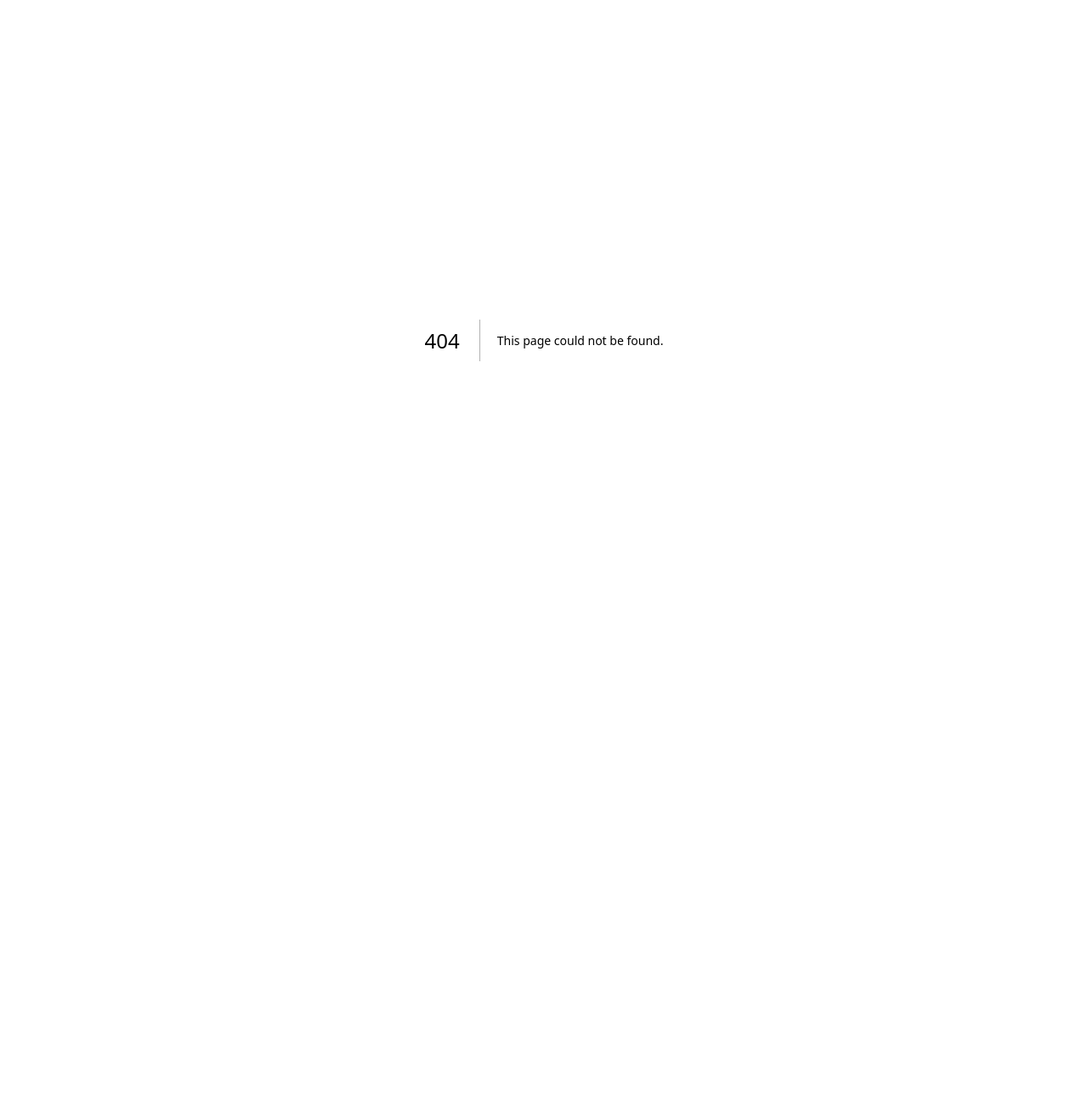
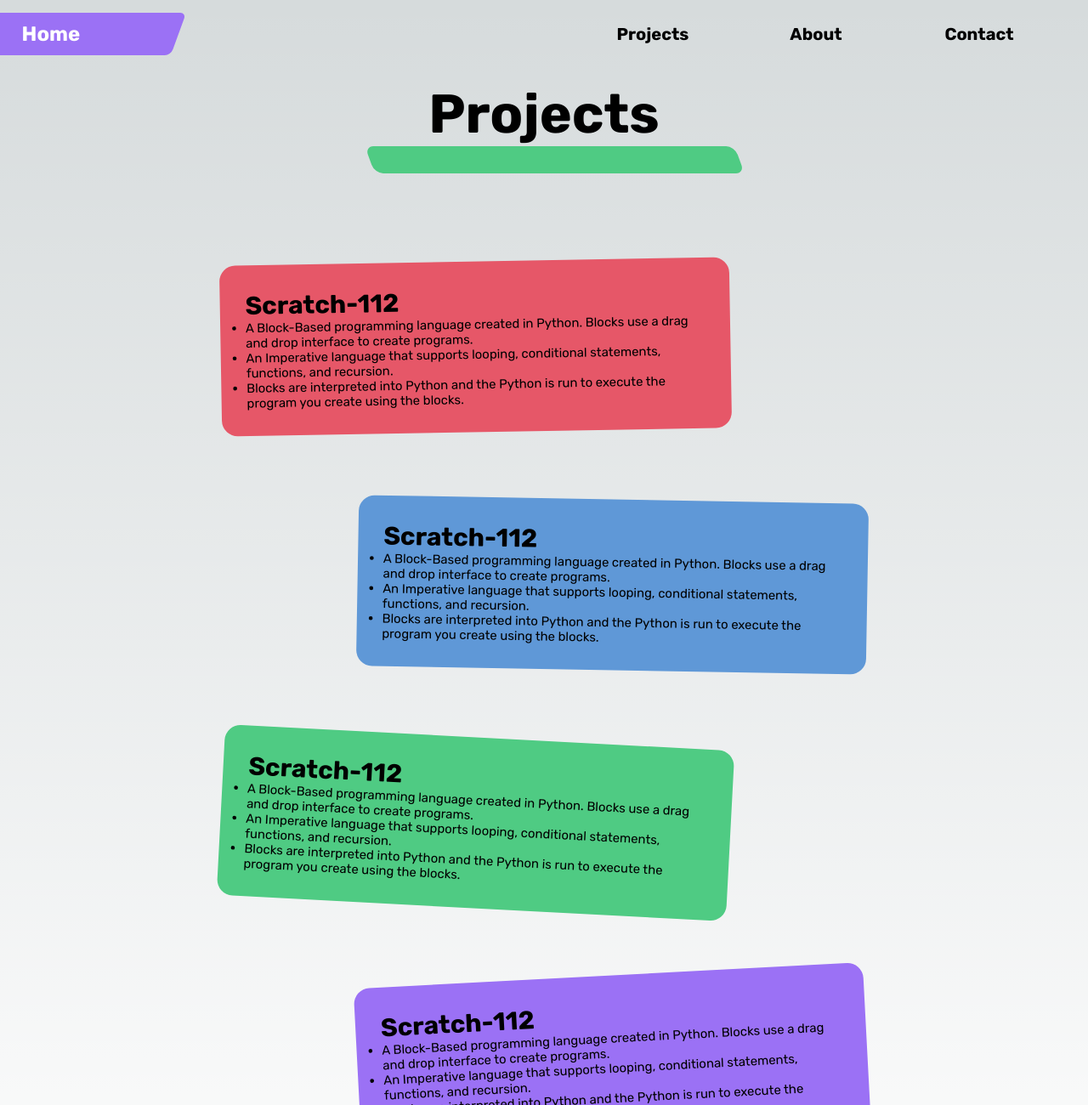
Before and after one commit to tomyyyD/Portfolio_Site, a Next.js app: page /projects in a window 1280 px wide. Before the commit this address had no page. Shown: the top 1300 px of the page at 85% size. Before the commit the page ends 800 px from the top, so only its background shows below. Built offline with nearby package versions, Linux system fonts and the light colour scheme.

Commit message:
starting on projects page

```diff
--- a/Components/header.tsx
+++ b/Components/header.tsx
@@ -12,7 +12,7 @@ export default function Header() {
       <div className={`${rubik.className} ${styles.header}`}>
         <div className={styles.logo}>
           <div className={styles.logo_decoration}></div>
-          <Link href="">
+          <Link href="/">
             <h2 className={styles.logo_image}>
               Home
             </h2>
@@ -20,7 +20,7 @@ export default function Header() {
         </div>
         <div className={styles.links}>
           <div className={styles.link_container}>
-            <Link href="/Projects" className={styles.header_link}>
+            <Link href="/projects" className={styles.header_link}>
               <h1>Projects</h1>
             </Link>
           </div>
@@ -30,7 +30,7 @@ export default function Header() {
             </Link>
           </div>
           <div className={styles.link_container}>
-            <Link href="/Contact" className={styles.header_link}>
+            <Link href="/contact" className={styles.header_link}>
               <h1>Contact</h1>
             </Link>
           </div>
--- a/pages/index.tsx
+++ b/pages/index.tsx
@@ -60,7 +60,7 @@ export default function Home() {
               <ul className={styles.grid_content}>
                 <li><p>If you are interested in working with me, let me know!</p></li>
               </ul>
-              <Link href="/Contact">
+              <Link href="/contact">
                 <div>
                   <p>Learn More</p>
                   <hr></hr>
@@ -73,7 +73,7 @@ export default function Home() {
                 <li>OJR TPAC site - a website for a technology help club.</li>
                 <li>Physics Simulation - a site simulating round particles.</li>
               </ul>
-              <Link href="/Projects">
+              <Link href="/projects">
                 <div>
                   <p>Learn More</p>
                   <hr></hr>
--- /dev/null
+++ b/pages/projects/index.tsx
@@ -0,0 +1,72 @@
+import { Rubik } from "@next/font/google";
+import Head from "next/head";
+import Header from "../../Components/header";
+import generics from "../../styles/generics.module.css";
+import styles from "../../styles/Home.module.css";
+
+const rubik = Rubik({ subsets: ['latin'] })
+
+// returns a random angle in [-4, 4)
+function randomAngle(): number {
+  return Math.floor((Math.random() * 8) - 4);
+}
+
+export default function Home() {
+  return (
+    <>
+      <Head>
+        <title>Projects</title>
+        <link rel="icon" href="/favicon.ico" />
+      </Head>
+      <Header></Header>
+      <main className={`${styles.main} ${rubik.className}`}>
+        <div className={styles.title_text}>
+          <h1 className={styles.header_text}>Projects</h1>
+          <div className={`${generics.main_green} ${styles.header_underline}`}></div>
+        </div>
+        <div className={styles.projects_list}>
+          <div className={styles.project_left}>
+            <div className={`${generics.ccw_1} ${generics.main_red} ${styles.project_container}`}>
+              <h1>Scratch-112</h1>
+              <ul>
+                <li>A Block-Based programming language created in Python. Blocks use a drag and drop interface to create programs.</li>
+                <li>An Imperative language that supports looping, conditional statements, functions, and recursion.</li>
+                <li>Blocks are interpreted into Python and the Python is run to execute the program you create using the blocks.</li>
+              </ul>
+            </div>
+          </div>
+          <div className={styles.project_right}>
+            <div className={`${generics.cw_1} ${generics.secondary_blue} ${styles.project_container}`}>
+              <h1>Scratch-112</h1>
+              <ul>
+                <li>A Block-Based programming language created in Python. Blocks use a drag and drop interface to create programs.</li>
+                <li>An Imperative language that supports looping, conditional statements, functions, and recursion.</li>
+                <li>Blocks are interpreted into Python and the Python is run to execute the program you create using the blocks.</li>
+              </ul>
+            </div>
+          </div>
+          <div className={styles.project_left}>
+            <div className={`${generics.cw_3} ${generics.main_green} ${styles.project_container}`}>
+              <h1>Scratch-112</h1>
+              <ul>
+                <li>A Block-Based programming language created in Python. Blocks use a drag and drop interface to create programs.</li>
+                <li>An Imperative language that supports looping, conditional statements, functions, and recursion.</li>
+                <li>Blocks are interpreted into Python and the Python is run to execute the program you create using the blocks.</li>
+              </ul>
+            </div>
+          </div>
+          <div className={styles.project_right}>
+            <div className={`${generics.ccw_3} ${generics.main_purple} ${styles.project_container}`}>
+              <h1>Scratch-112</h1>
+              <ul>
+                <li>A Block-Based programming language created in Python. Blocks use a drag and drop interface to create programs.</li>
+                <li>An Imperative language that supports looping, conditional statements, functions, and recursion.</li>
+                <li>Blocks are interpreted into Python and the Python is run to execute the program you create using the blocks.</li>
+              </ul>
+            </div>
+          </div>
+        </div>
+      </main>
+    </>
+  )
+}
--- a/styles/Home.module.css
+++ b/styles/Home.module.css
@@ -195,32 +195,54 @@
   width: 100%;
 }
 
-.projects_container {
+.header_text {
+  text-align: center;
+}
+
+.header_underline {
+  border-radius: 10px;
+  height: 2rem;
+  width: 100%;
+  transform: translate(3%) skew(20deg);
+}
+
+.projects_list {
+  margin: 4rem 0;
   display: flex;
   flex-direction: column;
-  width: 100%;
+  width: 80%;
+  justify-content: center;
   align-items: center;
 }
 
-.projects_title {
+.project_right {
   display: flex;
-  margin-bottom: 40px;
+  justify-content: right;
+  width: 100%;
+  padding: 2rem;
 }
 
-.projects_title::after {
-  content: '';
-  position: absolute;
-  background-color: var(--main-purple);
-  transform: translateY(1.5rem);
-  width: 10rem;
-  height: 10px;
-  z-index: -1;
+.project_left {
+  display: flex;
+  justify-content: left;
+  width: 100%;
+  padding: 2rem;
 }
 
 .project_container {
-  display: flex;
-  width: 90%;
+  width: 80%;
+  border-radius: 20px;
+  padding: 2rem;
+  transition: transform 200ms;
+}
 
+.project_container:hover {
+  transform: scale(100%) rotate(0deg);
+}
+
+.project_container:after {
+  position: absolute;
+  content: "";
 }
 
 @media (max-width: 1400px) and (min-width: 900px) {
--- /dev/null
+++ b/styles/generics.module.css
@@ -0,0 +1,48 @@
+
+/* colors */
+.main_purple {
+    background-color: var(--main-purple);
+}
+
+.main_blue {
+    background-color: var(--main-blue);
+}
+
+.secondary_blue {
+    background-color: var(--secondary-blue);
+}
+
+.main_red {
+    background-color: var(--main-red);
+}
+
+.main_green {
+    background-color: var(--main-green);
+}
+
+/* Rotations*/
+.ccw_1 {
+    transform: scale(93%)rotate(-1deg);
+}
+.ccw_2 {
+    transform: scale(93%)rotate(-2deg);
+}
+.ccw_3 {
+    transform: scale(93%)rotate(-3deg);
+}
+.ccw_4 {
+    transform: scale(93%)rotate(-4deg);
+}
+
+.cw_1 {
+    transform: scale(93%)rotate(1deg);
+}
+.cw_2 {
+    transform: scale(93%)rotate(2deg);
+}
+.cw_3 {
+    transform: scale(93%)rotate(3deg);
+}
+.cw_4 {
+    transform: scale(93%)rotate(4deg);
+}
```
